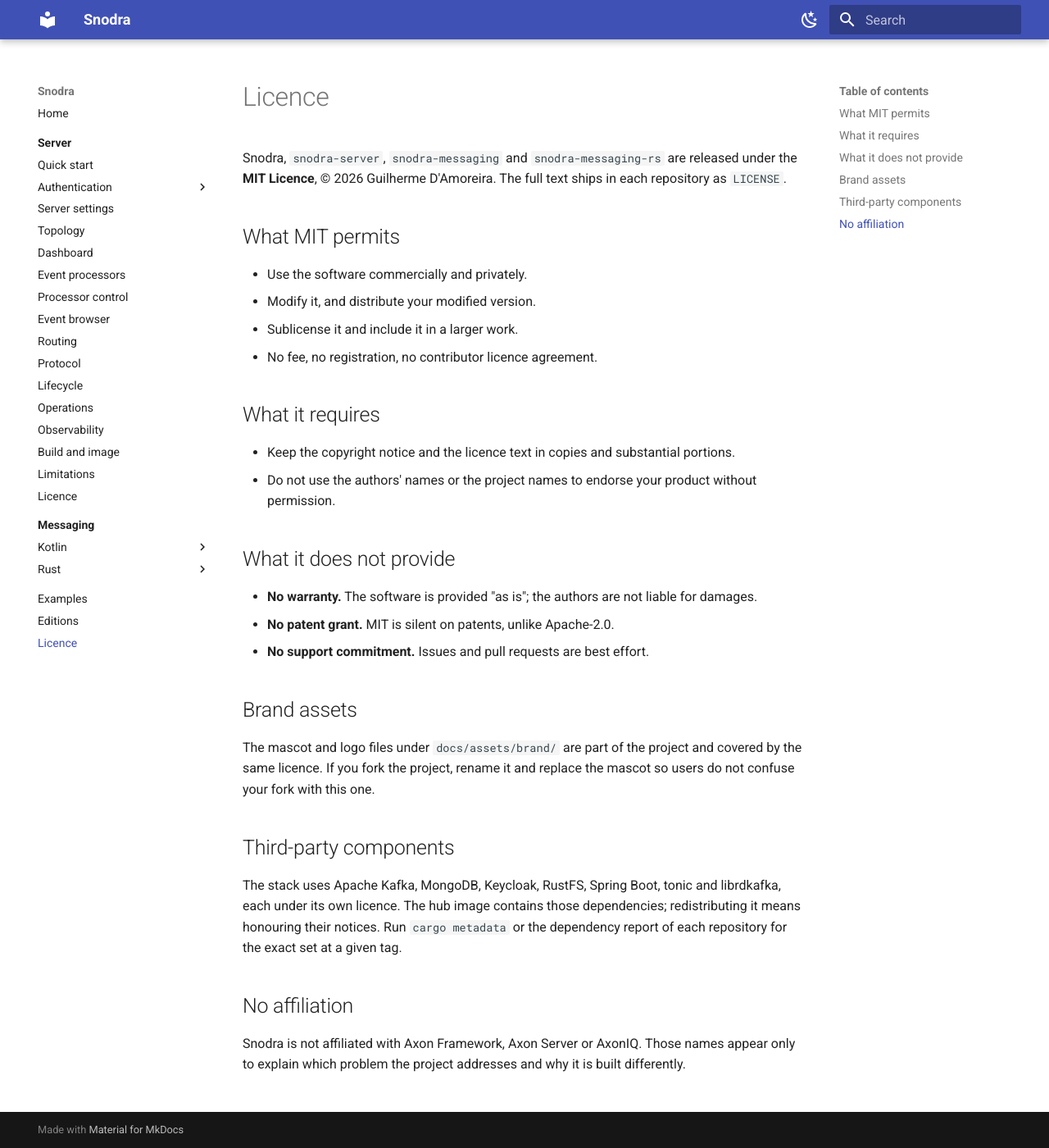
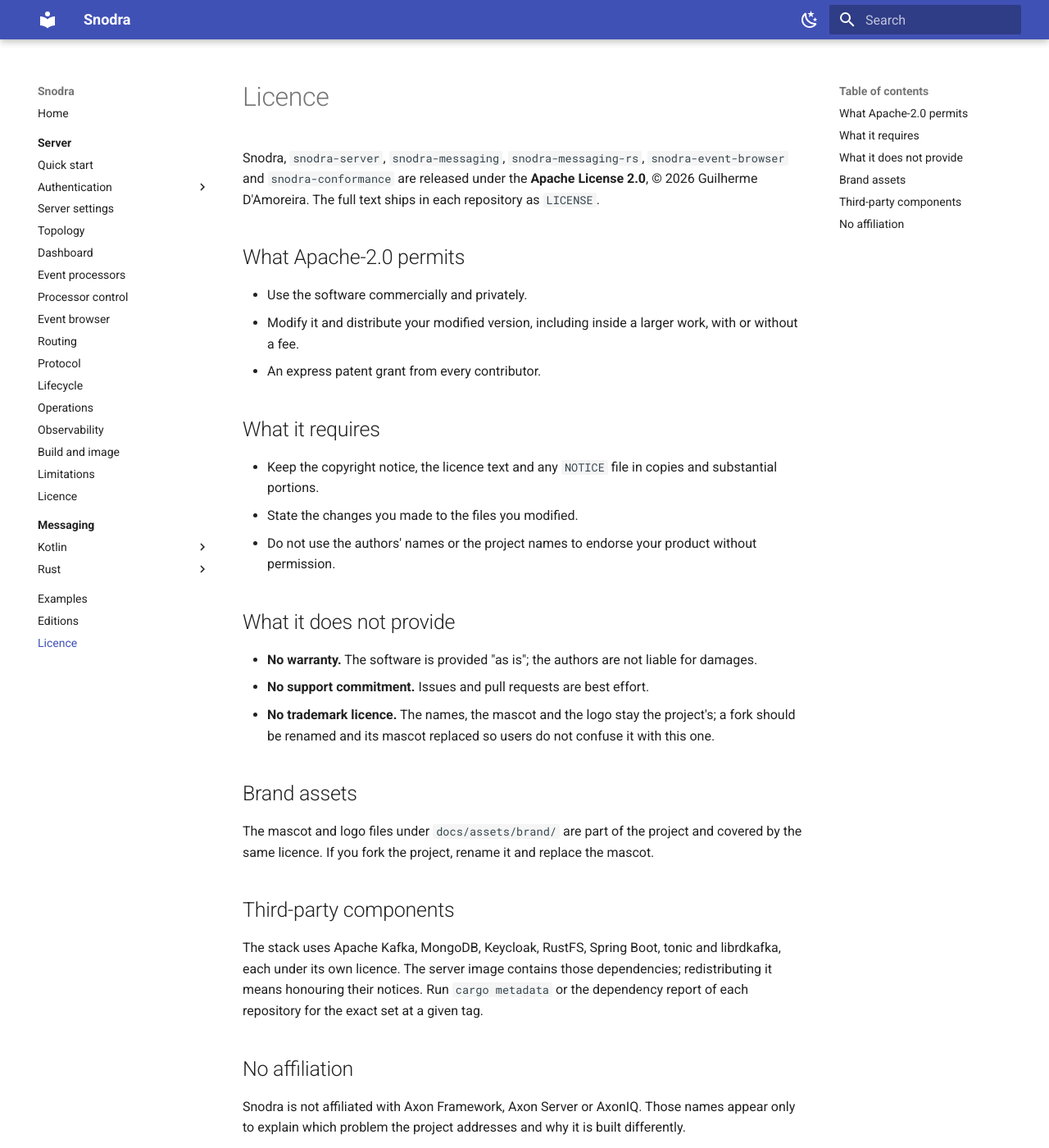
Before and after one commit to snodra/snodra-site, an MkDocs documentation site: the page built from docs/concepts/license.md, in a window 1280 px wide and 1400 px high. Shown: the whole window at 82% size. Built offline with MkDocs 1.6.1 and Material for MkDocs 9.7.7, drawn with Linux system fonts in a browser that asks for light colours.

Commit message:
docs: the project is Apache-2.0
The full licence text, the licence page, the contributing terms and the badges move from MIT to Apache-2.0; the planned relicence section is gone.

```diff
--- a/docs/concepts/license.md
+++ b/docs/concepts/license.md
@@ -1,36 +1,37 @@
 # Licence
 
-Snodra, `snodra-server`, `snodra-messaging` and `snodra-messaging-rs` are released under the **MIT
-Licence**, © 2026 Guilherme D'Amoreira. The full text ships in each repository as `LICENSE`.
+Snodra, `snodra-server`, `snodra-messaging`, `snodra-messaging-rs`, `snodra-event-browser` and
+`snodra-conformance` are released under the **Apache License 2.0**, © 2026 Guilherme D'Amoreira. The full
+text ships in each repository as `LICENSE`.
 
-## What MIT permits
+## What Apache-2.0 permits
 
 - Use the software commercially and privately.
-- Modify it, and distribute your modified version.
-- Sublicense it and include it in a larger work.
-- No fee, no registration, no contributor licence agreement.
+- Modify it and distribute your modified version, including inside a larger work, with or without a fee.
+- An express patent grant from every contributor.
 
 ## What it requires
 
-- Keep the copyright notice and the licence text in copies and substantial portions.
+- Keep the copyright notice, the licence text and any `NOTICE` file in copies and substantial portions.
+- State the changes you made to the files you modified.
 - Do not use the authors' names or the project names to endorse your product without permission.
 
 ## What it does not provide
 
 - **No warranty.** The software is provided "as is"; the authors are not liable for damages.
-- **No patent grant.** MIT is silent on patents, unlike Apache-2.0.
 - **No support commitment.** Issues and pull requests are best effort.
+- **No trademark licence.** The names, the mascot and the logo stay the project's; a fork should be renamed
+  and its mascot replaced so users do not confuse it with this one.
 
 ## Brand assets
 
 The mascot and logo files under `docs/assets/brand/` are part of the project and covered by the same
-licence. If you fork the project, rename it and replace the mascot so users do not confuse your fork
-with this one.
+licence. If you fork the project, rename it and replace the mascot.
 
 ## Third-party components
 
 The stack uses Apache Kafka, MongoDB, Keycloak, RustFS, Spring Boot, tonic and librdkafka, each under
-its own licence. The hub image contains those dependencies; redistributing it means honouring their
+its own licence. The server image contains those dependencies; redistributing it means honouring their
 notices. Run `cargo metadata` or the dependency report of each repository for the exact set at a
 given tag.
 
--- a/docs/server/index.md
+++ b/docs/server/index.md
@@ -51,4 +51,4 @@ The full contract is in [the protocol page](https://snodra.damoreira.com/server/
 
 ## Licence
 
-MIT. See [the licence](../concepts/license.md).
+Apache-2.0. See [the licence](../concepts/license.md).
```
Also changed, not shown: CONTRIBUTING.md (+1 -1 lines), README.md (+1 -1 lines), docs/editions.md (+1 -2 lines), docs/index.md (+1 -1 lines), 1 other file.
